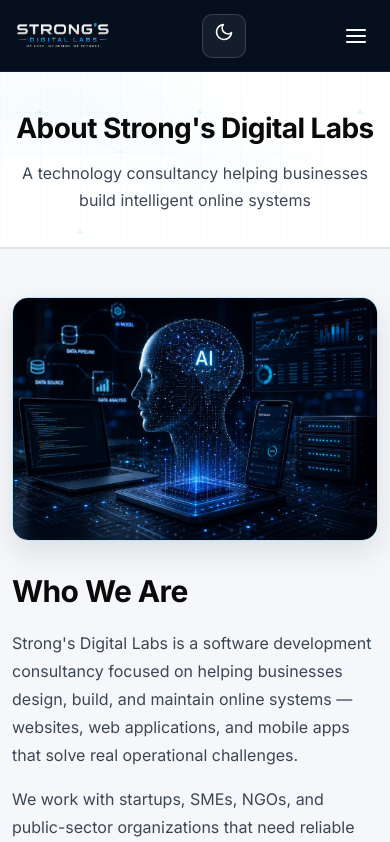
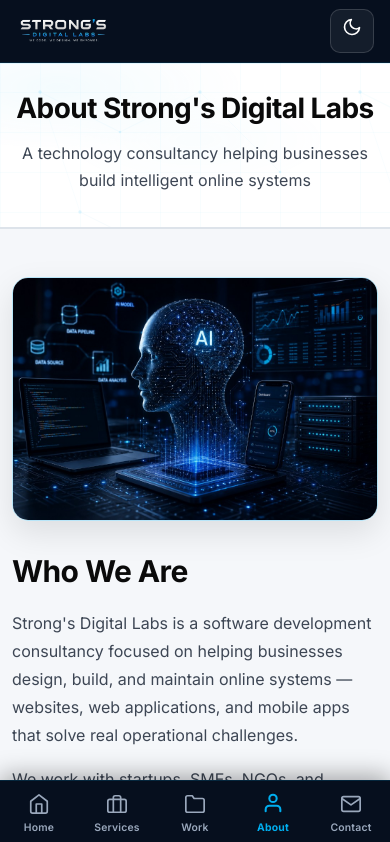
Before and after one commit to Muhoti/smsolutions_admin, a React (Create React App) app: page /about in a window 390 px wide. Shown: the top 842 px of the page. Built offline with nearby package versions, Linux system fonts and the light colour scheme; the HTML template or start-up script is replaced by a standard one.

Commit message:
Add Bottom Navigation and Update Footer Logic

```diff
--- a/src/App.jsx
+++ b/src/App.jsx
@@ -8,6 +8,7 @@ import { AppProvider } from './context/AppContext';
 import { ThemeProvider } from './context/ThemeContext';
 
 import Navbar from './components/Navbar';
+import BottomNav from './components/BottomNav';
 import Footer from './components/Footer';
 import ScrollToTop from './components/ScrollToTop';
 
@@ -52,6 +53,7 @@ function App() {
             </main>
 
             <Footer />
+            <BottomNav />
             <Toaster
               position="top-right"
               toastOptions={{
--- /dev/null
+++ b/src/components/BottomNav.css
@@ -0,0 +1,67 @@
+/* Mobile bottom tab bar — native app style */
+
+.bottom-nav {
+  display: none;
+}
+
+@media (max-width: 768px) {
+  .bottom-nav {
+    display: flex;
+    position: fixed;
+    bottom: 0;
+    left: 0;
+    right: 0;
+    z-index: 1100;
+    align-items: stretch;
+    justify-content: space-around;
+    min-height: calc(64px + env(safe-area-inset-bottom, 0));
+    padding-bottom: env(safe-area-inset-bottom, 0);
+    background: var(--navy-deep);
+    border-top: 1px solid rgba(0, 174, 239, 0.15);
+    box-shadow: 0 -4px 24px rgba(0, 0, 0, 0.35);
+    backdrop-filter: blur(12px);
+    -webkit-backdrop-filter: blur(12px);
+  }
+
+  .bottom-nav-item {
+    flex: 1;
+    display: flex;
+    flex-direction: column;
+    align-items: center;
+    justify-content: center;
+    gap: 0.2rem;
+    padding: 0.45rem 0.25rem 0.55rem;
+    text-decoration: none;
+    color: var(--nav-text-muted);
+    transition: color var(--transition);
+    -webkit-tap-highlight-color: transparent;
+  }
+
+  .bottom-nav-item.active {
+    color: var(--brand-blue-bright);
+  }
+
+  .bottom-nav-icon {
+    display: flex;
+    align-items: center;
+    justify-content: center;
+    width: 28px;
+    height: 28px;
+  }
+
+  .bottom-nav-item.active .bottom-nav-icon {
+    transform: translateY(-1px);
+  }
+
+  .bottom-nav-label {
+    font-size: 0.65rem;
+    font-weight: 600;
+    letter-spacing: 0.02em;
+    line-height: 1.1;
+    text-align: center;
+  }
+
+  .bottom-nav-item.active .bottom-nav-label {
+    font-weight: 700;
+  }
+}
--- /dev/null
+++ b/src/components/BottomNav.jsx
@@ -0,0 +1,44 @@
+import React from 'react';
+import { NavLink, useLocation } from 'react-router-dom';
+import { MOBILE_TAB_ITEMS } from '../data/navigation';
+import './BottomNav.css';
+
+const isTabActive = (pathname, path) => {
+  if (path === '/') {
+    return pathname === '/';
+  }
+  return pathname === path || pathname.startsWith(`${path}/`);
+};
+
+const BottomNav = () => {
+  const { pathname } = useLocation();
+
+  if (pathname.startsWith('/admin')) {
+    return null;
+  }
+
+  return (
+    <nav className="bottom-nav" aria-label="Main navigation">
+      {MOBILE_TAB_ITEMS.map((item) => {
+        const Icon = item.icon;
+        const active = isTabActive(pathname, item.path);
+
+        return (
+          <NavLink
+            key={item.path}
+            to={item.path}
+            className={`bottom-nav-item ${active ? 'active' : ''}`}
+            aria-current={active ? 'page' : undefined}
+          >
+            <span className="bottom-nav-icon">
+              <Icon size={22} strokeWidth={active ? 2.25 : 1.85} />
+            </span>
+            <span className="bottom-nav-label">{item.name}</span>
+          </NavLink>
+        );
+      })}
+    </nav>
+  );
+};
+
+export default BottomNav;
--- a/src/components/Footer.jsx
+++ b/src/components/Footer.jsx
@@ -1,17 +1,24 @@
 import React from 'react';
-import { Link } from 'react-router-dom';
+import { Link, useLocation } from 'react-router-dom';
 import {
   FiMail,
   FiPhone,
   FiMapPin,
   FiArrowRight,
-} from 'react-icons/fi';import './Footer.css';
+} from 'react-icons/fi';
+import './Footer.css';
 import { ASSETS } from '../constants/assets';
 import { CONTACT, SOCIAL_LINKS } from '../data/company';
 import { FOOTER_QUICK_LINKS, FOOTER_SERVICES } from '../data/navigation';
 import Button from './ui/Button';
+
 const Footer = () => {
+  const { pathname } = useLocation();
   const currentYear = new Date().getFullYear();
+
+  if (pathname.startsWith('/admin')) {
+    return null;
+  }
 
   const quickLinks = FOOTER_QUICK_LINKS;
   const services = FOOTER_SERVICES;
--- a/src/components/Navbar.css
+++ b/src/components/Navbar.css
@@ -126,82 +126,10 @@
 
 .mobile-menu-btn {
   display: none;
-  background: none;
-  border: none;
-  color: var(--nav-text);
-  cursor: pointer;
-  padding: 0.5rem;
 }
 
 .mobile-nav {
   display: none;
-  background: var(--navy-elevated);
-  border-top: 1px solid var(--nav-border);
-  margin-top: 0.5rem;
-}
-
-.mobile-nav-content {
-  padding: 1rem;
-  display: flex;
-  flex-direction: column;
-  gap: 0.25rem;
-}
-
-.mobile-nav-link,
-.mobile-dropdown-trigger {
-  display: flex;
-  align-items: center;
-  justify-content: space-between;
-  padding: 0.75rem 1rem;
-  color: var(--nav-text-muted);
-  text-decoration: none;
-  font-weight: 500;
-  border-radius: var(--radius-md);
-  width: 100%;
-  border: none;
-  background: none;
-  cursor: pointer;
-}
-
-.mobile-nav-link:hover,
-.mobile-nav-link.active {
-  color: var(--nav-text);
-  background: rgba(255, 255, 255, 0.05);
-}
-
-.mobile-dropdown-menu {
-  margin: 0.25rem 0 0.25rem 1rem;
-  display: flex;
-  flex-direction: column;
-  gap: 0.15rem;
-}
-
-.mobile-dropdown-item {
-  padding: 0.5rem 0.75rem;
-  color: var(--nav-text-muted);
-  text-decoration: none;
-  font-size: var(--font-size-sm);
-  border-radius: var(--radius-sm);
-}
-
-.mobile-dropdown-item:hover {
-  color: var(--nav-text);
-}
-
-.mobile-cta {
-  margin-top: 1rem;
-  padding-top: 1rem;
-  border-top: 1px solid var(--nav-border);
-}
-
-.mobile-theme-toggle {
-  display: flex;
-  align-items: center;
-  gap: 0.75rem;
-  margin-bottom: 1rem;
-  padding: 0.75rem 1rem;
-  color: var(--nav-text-muted);
-  font-size: var(--font-size-sm);
 }
 
 @media (max-width: 768px) {
@@ -210,62 +138,20 @@
     display: none;
   }
 
-  .mobile-menu-btn,
-  .mobile-nav {
-    display: block;
+  .navbar-content {
+    padding: 0.55rem 0;
   }
 
   .navbar-logo-img {
-    height: 34px;
+    height: 32px;
   }
 
-  .mobile-menu-btn {
-    min-width: 44px;
-    min-height: 44px;
-    display: inline-flex;
-    align-items: center;
-    justify-content: center;
-    border-radius: var(--radius-md);
+  .navbar-actions {
+    gap: var(--spacing-2);
   }
 
-  .mobile-nav {
-    position: fixed;
-    top: calc(56px + env(safe-area-inset-top, 0));
-    left: 0;
-    right: 0;
-    bottom: 0;
-    margin-top: 0;
-    overflow-y: auto;
-    -webkit-overflow-scrolling: touch;
-    background: var(--navy-deep);
-    border-top: 1px solid var(--nav-border);
-    z-index: 999;
-  }
-
-  .mobile-nav-content {
-    padding: var(--spacing-4);
-    padding-bottom: calc(var(--spacing-8) + env(safe-area-inset-bottom, 0));
-    gap: 0.35rem;
-  }
-
-  .mobile-nav-link,
-  .mobile-dropdown-trigger {
-    min-height: 48px;
-    font-size: var(--font-size-base);
-    border-radius: 12px;
-  }
-
-  .mobile-dropdown-item {
-    min-height: 44px;
-    display: flex;
-    align-items: center;
-    padding: 0.75rem 1rem;
-    border-radius: 10px;
-  }
-
-  .mobile-cta .btn {
-    min-height: 48px;
-    border-radius: 12px;
-    font-size: var(--font-size-base);
+  .navbar-container.container {
+    padding-left: max(var(--spacing-4), env(safe-area-inset-left));
+    padding-right: max(var(--spacing-4), env(safe-area-inset-right));
   }
 }
--- a/src/components/Navbar.jsx
+++ b/src/components/Navbar.jsx
@@ -1,14 +1,14 @@
 import React, { useState, useEffect } from 'react';
 import { Link, useLocation } from 'react-router-dom';
 import { motion, AnimatePresence } from 'framer-motion';
-import { FiMenu, FiX, FiChevronDown } from 'react-icons/fi';
+import { FiChevronDown } from 'react-icons/fi';
 import ThemeToggle from './ThemeToggle';
 import { ASSETS } from '../constants/assets';
 import { NAV_ITEMS } from '../data/navigation';
 import Button from './ui/Button';
 import './Navbar.css';
+
 const Navbar = () => {
-  const [isOpen, setIsOpen] = useState(false);
   const [isScrolled, setIsScrolled] = useState(false);
   const [activeDropdown, setActiveDropdown] = useState(null);
   const location = useLocation();
@@ -23,11 +23,11 @@ const Navbar = () => {
   }, []);
 
   useEffect(() => {
-    setIsOpen(false);
     setActiveDropdown(null);
   }, [location]);
 
   const navItems = NAV_ITEMS;
+
   const toggleDropdown = (index) => {
     setActiveDropdown(activeDropdown === index ? null : index);
   };
@@ -39,7 +39,7 @@ const Navbar = () => {
       animate={{ y: 0 }}
       transition={{ duration: 0.6 }}
     >
-      <div className="container">
+      <div className="container navbar-container">
         <div className="navbar-content">
           <Link to="/" className="navbar-logo">
             <img
@@ -55,6 +55,7 @@ const Navbar = () => {
                 {item.dropdown ? (
                   <div className="nav-dropdown">
                     <button
+                      type="button"
                       className="nav-link dropdown-trigger"
                       onClick={() => toggleDropdown(index)}
                     >
@@ -101,82 +102,9 @@ const Navbar = () => {
               <Button to="/contact" variant="primary">
                 Contact Us
               </Button>
-            </div>          </div>
-
-          <button
-            className="mobile-menu-btn"
-            onClick={() => setIsOpen(!isOpen)}
-            aria-label="Toggle menu"
-          >
-            {isOpen ? <FiX size={24} /> : <FiMenu size={24} />}
-          </button>
+            </div>
+          </div>
         </div>
-
-        <AnimatePresence>
-          {isOpen && (
-            <motion.div
-              className="mobile-nav"
-              initial={{ opacity: 0, height: 0 }}
-              animate={{ opacity: 1, height: 'auto' }}
-              exit={{ opacity: 0, height: 0 }}
-              transition={{ duration: 0.3 }}
-            >
-              <div className="mobile-nav-content">
-                {navItems.map((item) => (
-                  <div key={item.name} className="mobile-nav-item">
-                    {item.dropdown ? (
-                      <div className="mobile-dropdown">
-                        <button
-                          className="mobile-nav-link mobile-dropdown-trigger"
-                          onClick={() => toggleDropdown(navItems.indexOf(item))}
-                        >
-                          {item.name}
-                          <FiChevronDown className={`dropdown-icon ${activeDropdown === navItems.indexOf(item) ? 'rotated' : ''}`} />
-                        </button>
-                        <AnimatePresence>
-                          {activeDropdown === navItems.indexOf(item) && (
-                            <motion.div
-                              className="mobile-dropdown-menu"
-                              initial={{ opacity: 0, height: 0 }}
-                              animate={{ opacity: 1, height: 'auto' }}
-                              exit={{ opacity: 0, height: 0 }}
-                              transition={{ duration: 0.2 }}
-                            >
-                              {item.dropdown.map((dropdownItem) => (
-                                <Link
-                                  key={dropdownItem.name}
-                                  to={dropdownItem.path}
-                                  className="mobile-dropdown-item"
-                                >
-                                  {dropdownItem.name}
-                                </Link>
-                              ))}
-                            </motion.div>
-                          )}
-                        </AnimatePresence>
-                      </div>
-                    ) : (
-                      <Link
-                        to={item.path}
-                        className={`mobile-nav-link ${location.pathname === item.path ? 'active' : ''}`}
-                      >
-                        {item.name}
-                      </Link>
-                    )}
-                  </div>
-                ))}
-                <div className="mobile-cta">
-                  <div className="mobile-theme-toggle">
-                    <ThemeToggle />
-                    <span>Toggle Theme</span>
-                  </div>
-                  <Button to="/contact" variant="primary" className="w-full">
-                    Contact Us
-                  </Button>                </div>
-              </div>
-            </motion.div>
-          )}
-        </AnimatePresence>
       </div>
     </motion.nav>
   );
--- a/src/data/navigation.js
+++ b/src/data/navigation.js
@@ -1,3 +1,11 @@
+import {
+  FiHome,
+  FiBriefcase,
+  FiFolder,
+  FiUser,
+  FiMail,
+} from 'react-icons/fi';
+
 export const NAV_ITEMS = [
   { name: 'Home', path: '/' },
   {
@@ -15,6 +23,14 @@ export const NAV_ITEMS = [
   { name: 'Contact', path: '/contact' },
 ];
 
+export const MOBILE_TAB_ITEMS = [
+  { name: 'Home', path: '/', icon: FiHome },
+  { name: 'Services', path: '/services', icon: FiBriefcase },
+  { name: 'Work', path: '/portfolio', icon: FiFolder },
+  { name: 'About', path: '/about', icon: FiUser },
+  { name: 'Contact', path: '/contact', icon: FiMail },
+];
+
 export const FOOTER_QUICK_LINKS = [
   { name: 'Home', path: '/' },
   { name: 'About', path: '/about' },
--- a/src/styles/responsive.css
+++ b/src/styles/responsive.css
@@ -42,10 +42,46 @@ body {
   }
 }
 
-/* Mobile — app-like layout */
+/* Mobile — app shell + bottom tab navigation */
 @media (max-width: 768px) {
   :root {
     --mobile-radius: 16px;
+    --mobile-header: 52px;
+    --mobile-tab-bar: 64px;
+  }
+
+  .App {
+    min-height: 100dvh;
+    display: flex;
+    flex-direction: column;
+  }
+
+  .site-main {
+    flex: 1;
+    padding-top: calc(var(--mobile-header) + env(safe-area-inset-top, 0));
+    padding-bottom: calc(var(--mobile-tab-bar) + env(safe-area-inset-bottom, 0));
+  }
+
+  .footer {
+    display: none;
+  }
+
+  .site-main:has(.admin-dashboard),
+  .site-main:has(.admin-login),
+  .site-main:has(.admin-loading) {
+    padding-bottom: env(safe-area-inset-bottom, 0);
+  }
+
+  .navbar {
+    box-shadow: 0 1px 0 rgba(0, 174, 239, 0.1);
+  }
+
+  /* Native-style list rows on touch devices */
+  .contact-info-card,
+  .service-card,
+  .project-card,
+  .faq-item {
+    box-shadow: var(--shadow-sm);
   }
 
   .container {
```
